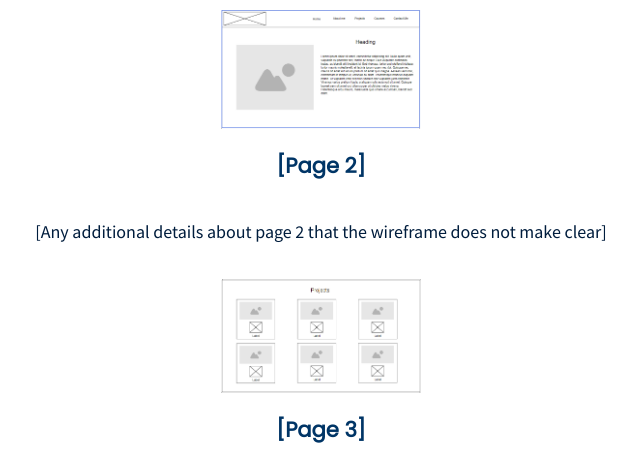
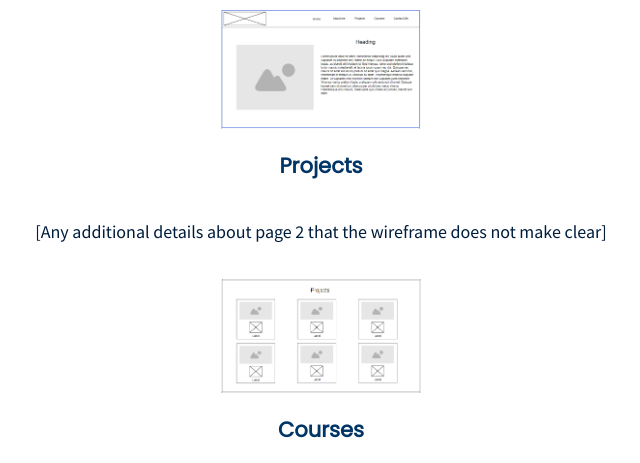
Before and after one commit to ronaldoucl/wdd130, a plain HTML site: page ronaldoportfolio/site-plan.html in a window 1280 px wide. Shown: the part 4865-5328 px from the top of the page, 319-959 px from the left. Drawn offline with Linux system fonts and the light colour scheme.

Commit message:
some changes

```diff
--- a/ronaldoportfolio/site-plan.html
+++ b/ronaldoportfolio/site-plan.html
@@ -162,13 +162,13 @@
       </p>
       <img src="images/Page1.PNG" alt="home page wireframe">
 
-      <h3>[Page 2]</h3>
+      <h3>Projects</h3>
       <p>
         [Any additional details about page 2 that the wireframe does not make clear]
       </p>
       <img src="images/Page2.PNG" alt="page 2 wireframe">
 
-      <h3>[Page 3]</h3>
+      <h3>Courses</h3>
       <p>
         [Any additional details about page 3 that the wireframe does not make clear]
       </p>
```
